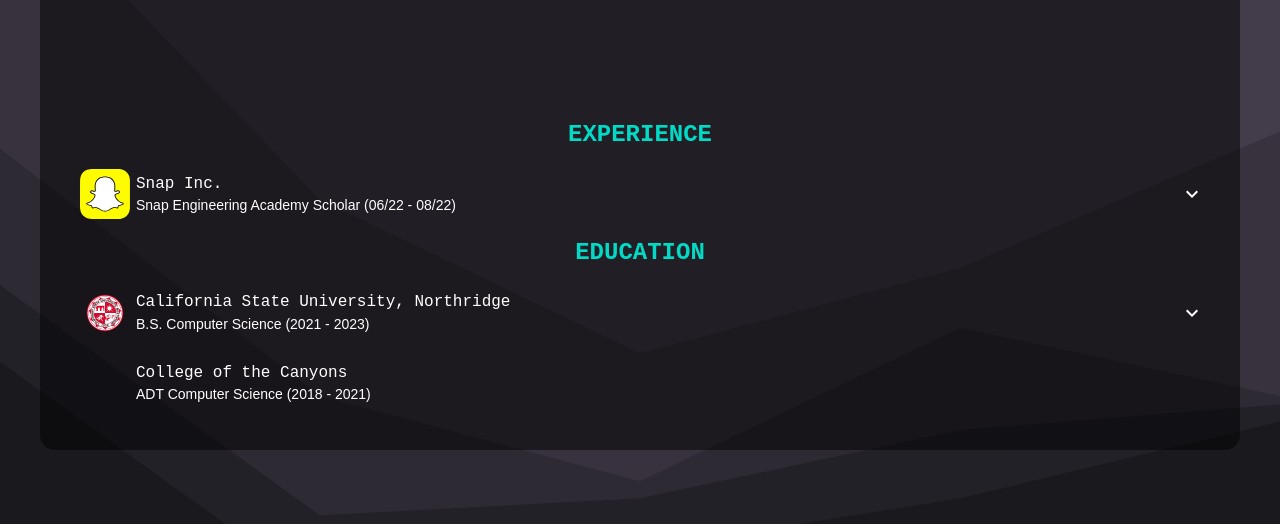
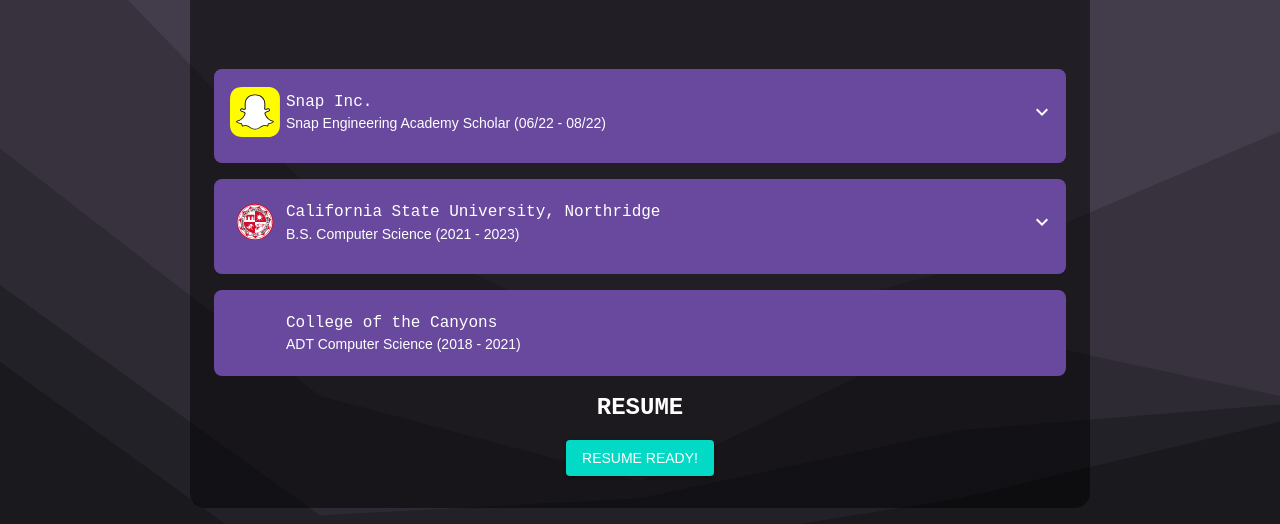
Before and after one commit to Knishmas/web-portfolio, a React (Create React App) app: page / in a window 1280 px wide. Shown: the part 1816-2340 px from the top of the page. Built offline with nearby package versions, Linux system fonts and the light colour scheme.

Commit message:
Container with decreased, color changed, added resume section, and seperated list items to be individual

```diff
--- a/src/components/Experience.js
+++ b/src/components/Experience.js
@@ -1,6 +1,6 @@
 import React, { useState } from 'react';
 import './Styles/Experience.css';
-import { Typography, List, ListItem, ListItemText, Divider, Collapse, Container, IconButton, ListItemIcon} from '@mui/material';
+import { Typography, List, ListItem, ListItemText, Button, Collapse, Container, IconButton, ListItemIcon } from '@mui/material';
 import { ExpandMore, ExpandLess } from '@mui/icons-material';
 import Skills from './Skills';
 
@@ -15,16 +15,15 @@
 
   return (
     <section id="experience-section" className="experience-container">
-      <Container className='experience-content' sx={{ paddingTop: 3, paddingBottom: 3 }} >
-        <Typography variant="h3" style={{ marginBottom: '110px',  color: '#03DAC5' }}>Experience & Education</Typography>
-        <Typography variant="h5"  sx={{ fontWeight: 'bold',  color: '#03DAC5' }}>EXPERIENCE</Typography>
-        {/* <Divider/> */}
-        <List>
-          <ListItem onClick={() => handleExpand(1)} button>
-          <ListItemIcon>
-              <img src="./icons/snapchat.svg" alt="snapchat"  style={{ height: '50px' }} />
-          </ListItemIcon>
-            <ListItemText primary="Snap Inc." secondary="Snap Engineering Academy Scholar (06/22 - 08/22)"   secondaryTypographyProps={{ style: { color: 'white' } }} />
+      <Container className='experience-content' maxWidth="md" sx={{ paddingTop: 4, paddingBottom: 4}} >
+        <Typography variant="h3" style={{ marginBottom: '110px', color: '#03DAC5' }}>Experience & Education</Typography>
+        {/* <Typography variant="h5" sx={{ fontWeight: 'bold', color: '#03DAC5' }}>EXPERIENCE</Typography> */}
+        <List sx={{ backgroundColor: '#69499E', borderRadius: '8px', marginTop: '16px', marginBottom: '16px' }}>
+          <ListItem onClick={() => handleExpand(1)} button sx={{ backgroundColor: '#69499E', borderRadius: '8px', marginBottom: '8px' }}>
+            <ListItemIcon>
+              <img src="./icons/snapchat.svg" alt="snapchat" style={{ height: '50px' }} />
+            </ListItemIcon>
+            <ListItemText primary="Snap Inc." secondary="Snap Engineering Academy Scholar (06/22 - 08/22)" secondaryTypographyProps={{ style: { color: 'white' } }} />
             {expanded[1] ? (
               <IconButton edge="end" aria-label="expand-less" style={{ color: 'white' }}>
                 <ExpandLess />
@@ -46,14 +45,13 @@
             </List>
           </Collapse>
         </List>
-        <Typography variant="h5" sx={{ fontWeight: 'bold',  color: '#03DAC5' }}>EDUCATION</Typography>
-        {/* <Divider/> */}
-        <List>
-          <ListItem onClick={() => handleExpand(0)} button >
-          <ListItemIcon>
-              <img src="./icons/csun.svg" alt="csun"  style={{ height: '50px' }} />
-          </ListItemIcon>
-            <ListItemText primary="California State University, Northridge" secondary="B.S. Computer Science (2021 - 2023)"   secondaryTypographyProps={{ style: { color: 'white' } }}/>
+        {/* <Typography variant="h5" sx={{ fontWeight: 'bold', color: '#03DAC5' }}>EDUCATION</Typography> */}
+        <List sx={{ backgroundColor: '#69499E', borderRadius: '8px', marginTop: '16px', marginBottom: '16px' }}>
+          <ListItem onClick={() => handleExpand(0)} button sx={{ backgroundColor: '#69499E', borderRadius: '8px', marginBottom: '8px' }}>
+            <ListItemIcon>
+              <img src="./icons/csun.svg" alt="csun" style={{ height: '50px' }} />
+            </ListItemIcon>
+            <ListItemText primary="California State University, Northridge" secondary="B.S. Computer Science (2021 - 2023)" secondaryTypographyProps={{ style: { color: 'white' } }} />
             {expanded[0] ? (
               <IconButton edge="end" aria-label="expand-less" style={{ color: 'white' }}>
                 <ExpandLess />
@@ -62,6 +60,7 @@
               <IconButton edge="end" aria-label="expand-more" style={{ color: 'white' }}>
                 <ExpandMore />
               </IconButton>
+
             )}
           </ListItem>
           <Collapse in={expanded[0]}>
@@ -74,11 +73,16 @@
               </ListItem>
             </List>
           </Collapse>
+          </List>
+          <List sx={{ backgroundColor: '#69499E', borderRadius: '8px', marginTop: '16px', marginBottom: '16px' }}>
           <ListItem style={{ paddingLeft: '4.5rem' }}>
-            <ListItemText primary="College of the Canyons" secondary="ADT Computer Science (2018 - 2021)"   secondaryTypographyProps={{ style: { color: 'white' } }} />
+            <ListItemText primary="College of the Canyons" secondary="ADT Computer Science (2018 - 2021)" secondaryTypographyProps={{ style: { color: ' white' } }} />
           </ListItem>
         </List>
-        {/* <Divider /> */}
+        <Typography variant="h5" sx={{ fontWeight: 'bold', color: 'white', marginBottom: '1rem' }}>RESUME</Typography>
+        <Button variant="contained" color="primary" href="https://drive.google.com/file/d/1wSEUO-KF9K7ondjv09T4fyrjYr0puTLe/view?usp=sharing" style={{ backgroundColor: '#03DAC5', color: 'white' }} target="_blank">
+          Resume Ready!
+        </Button>
       </Container>
     </section>
   );
```
